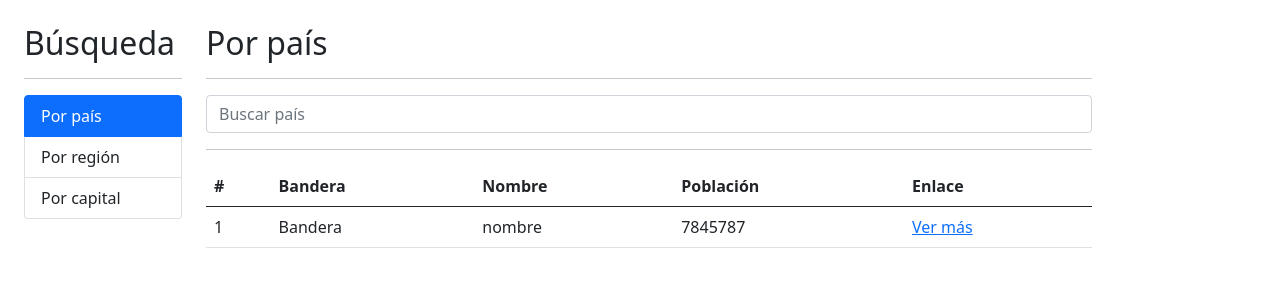
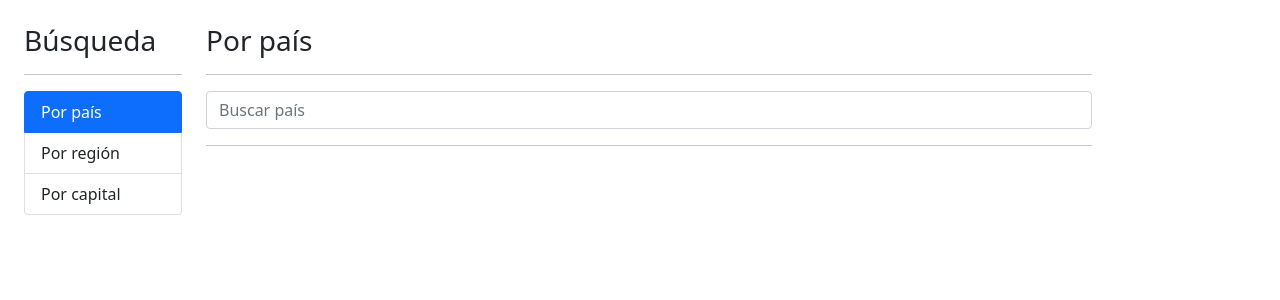
Before and after one commit to DavidTlCo/Paises-Angular, an Angular app: page / in a window 1280 px wide. Shown: the top 300 px of the page. Built offline with nearby package versions, Linux system fonts and the light colour scheme.

Commit message:
Making table information for the results

```diff
--- a/src/app/app.component.html
+++ b/src/app/app.component.html
@@ -1,4 +1,4 @@
-<div class="row container mt-4">
+<div class="row container mt-4 d-flex">
   <div class="col-2">
     <app-sidebar></app-sidebar>
   </div>
--- a/src/app/pais/pages/por-pais/por-pais.component.html
+++ b/src/app/pais/pages/por-pais/por-pais.component.html
@@ -1,4 +1,4 @@
-<h2>Por país</h2>
+<h3>Por país</h3>
 <hr>
 <!-- Section with input to make queries -->
 <div class="row">
@@ -21,26 +21,32 @@
 </div>
 
 <!-- Structure to show result -->
-<div *ngIf="!hayError" class="row">
+<div *ngIf="paises.length>0 && !hayError" class="row">
     <div class="col">
         <table class="table table-hover">
             <thead>
                 <tr>
-                    <th>#</th>
+                    <th></th>
                     <th>Bandera</th>
-                    <th>Nombre</th>
-                    <th>Población</th>
+                    <th>País</th>
+                    <th>Capital</th>
+                    <th>Región</th>
+                    <th>Habitantes</th>
+                    <th>Área</th>
                     <th>Enlace</th>
                 </tr>
             </thead>
 
-            <tbody>
+            <tbody *ngFor="let pais of paises, let i = index">
                 <tr>
-                    <td>1</td>
-                    <td>Bandera</td>
-                    <td>nombre</td>
-                    <td>7845787</td>
-                    <td><a href="pais/cri">Ver más</a></td>
+                    <td>{{ i+1 }}</td>
+                    <td> <img [src]="pais.flag" alt="Bandera" class="small-flag"></td>
+                    <td>{{ pais.nativeName }}</td>
+                    <td>{{ pais.capital }}</td>
+                    <td>{{ pais.subregion }}</td>
+                    <td>{{ pais.population | number }}</td>
+                    <td>{{ pais.area | number }} mts<sup>2</sup></td>
+                    <td><a [routerLink]="['/pais', pais.alpha2Code]">Ver más</a></td>
                 </tr>
             </tbody>
         </table>
--- a/src/app/pais/pages/por-pais/por-pais.component.ts
+++ b/src/app/pais/pages/por-pais/por-pais.component.ts
@@ -1,5 +1,7 @@
 import { Component, OnInit } from '@angular/core';
+
 import { PaisService } from '../../services/pais.service';
+import { Country } from '../../interfaces/pais.interface';
 
 @Component({
   selector: 'app-por-pais',
@@ -7,10 +9,12 @@ import { PaisService } from '../../services/pais.service';
   styles: [
   ]
 })
+
 export class PorPaisComponent implements OnInit {
   termino: string = '';
   hayError: boolean = false;
   ultimo: string = '';
+  paises: Country[] = [];
 
   constructor( private paisService: PaisService ) { }
 
@@ -23,8 +27,9 @@ export class PorPaisComponent implements OnInit {
     this.paisService.buscar( this.termino )
     .subscribe(
       // Suscribe contains "next" which is OK...
-    res => {
-      console.log( res );
+    paises => {
+      console.log( paises );
+      this.paises = paises;
     },
     // It contains a "error" too, both depends reponse
     err => {
--- a/src/app/pais/pais.module.ts
+++ b/src/app/pais/pais.module.ts
@@ -7,6 +7,7 @@ import { PorCapitalComponent } from './pages/por-capital/por-capital.component';
 import { PorPaisComponent } from './pages/por-pais/por-pais.component';
 import { PorRegionComponent } from './pages/por-region/por-region.component';
 import { VerPaisComponent } from './pages/ver-pais/ver-pais.component';
+import { AppRoutingModule } from '../app-routing.module';
 
 @NgModule({
   declarations: [
@@ -18,7 +19,8 @@ import { VerPaisComponent } from './pages/ver-pais/ver-pais.component';
   imports: [
     CommonModule,
     FormsModule,
-    HttpClientModule
+    HttpClientModule,
+    AppRoutingModule
   ],
   exports: [
     PorCapitalComponent,
--- a/src/app/shared/sidebar/sidebar.component.html
+++ b/src/app/shared/sidebar/sidebar.component.html
@@ -1,4 +1,4 @@
-<h2>Búsqueda</h2>
+<h3>Búsqueda</h3>
 <hr>
 <ul class="list-group">
     <!-- routerLink                 => Specifies the route to which you are going by clicking
--- a/src/styles.css
+++ b/src/styles.css
@@ -4,3 +4,6 @@
 .link-sidebar{
     cursor: pointer;
 }
+.small-flag{
+    width: 60px;
+}
```
